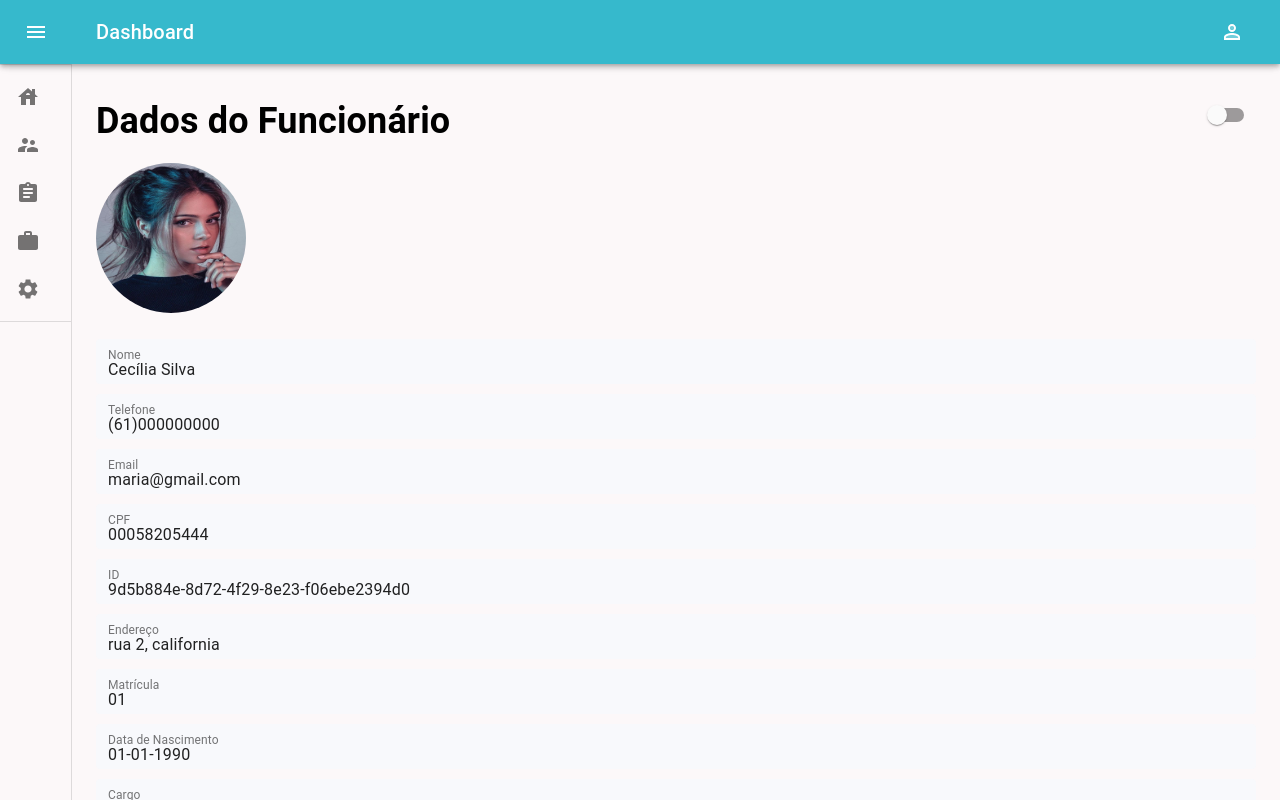
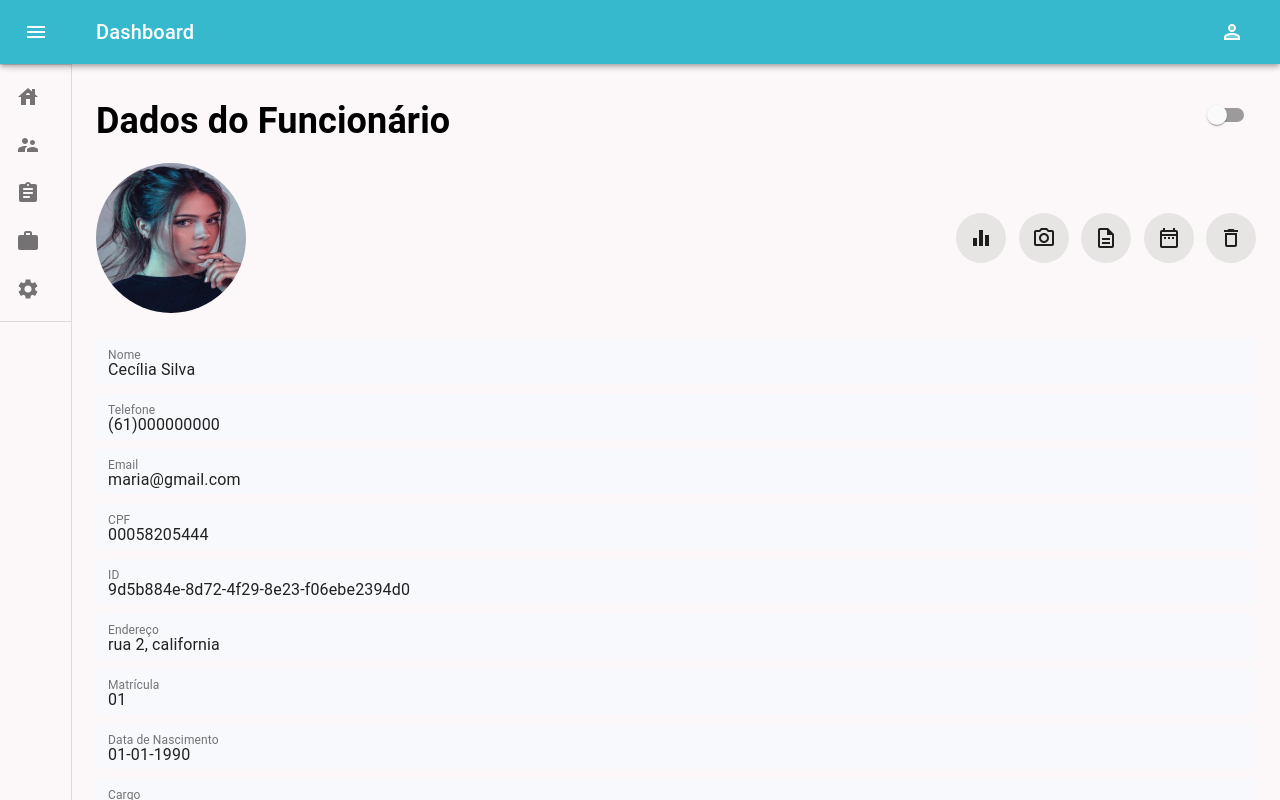
Before and after one commit to ketlen-Batista/gerenciador-front-end, a React (Vite) app: page / in a window 1280 px wide. Built offline with nearby package versions, Linux system fonts and the light colour scheme; the HTML template or start-up script is replaced by a standard one.

Commit message:
feat: Adicinado ícones

```diff
--- a/src/global.css
+++ b/src/global.css
@@ -10,6 +10,7 @@
   --Background: #fcf8f9;
   --ColorFont: #000000;
   --GreenDark: #099f68;
+  --lightgray: #e7e4e4;
 }
 
 * {
--- a/src/pages/EmployeeData/index.jsx
+++ b/src/pages/EmployeeData/index.jsx
@@ -2,6 +2,12 @@ import React, { useState } from 'react';
 import * as S from './styles';
 import avatar from '../../assets/avatar1.jpg';
 import TextInput from '../../components/TextInput';
+import DeleteOutlineIcon from '@material-ui/icons/DeleteOutline';
+import DateRangeOutlinedIcon from '@material-ui/icons/DateRangeOutlined';
+import DescriptionOutlinedIcon from '@material-ui/icons/DescriptionOutlined';
+import CameraAltOutlinedIcon from '@material-ui/icons/CameraAltOutlined';
+import EqualizerOutlinedIcon from '@material-ui/icons/EqualizerOutlined';
+import Tooltip from '@material-ui/core/Tooltip';
 
 const data = {
   id: '9d5b884e-8d72-4f29-8e23-f06ebe2394d0',
@@ -35,8 +41,44 @@ function EmployeeData() {
 
   return (
     <div style={{ display: 'flex', gap: '10px', flexDirection: 'column' }}>
-      {/* IMAGEM DO FUNCIONÁRIO */}
-      <S.Image src={avatar} />
+      {/* container header */}
+      <S.ContainerHeader>
+        {/* IMAGEM DO FUNCIONÁRIO */}
+        <S.Image src={avatar} />
+
+        {/* container icons */}
+        <S.ContainerIcons>
+          <Tooltip title="Relatórios" placement="top">
+            <S.CircleIcon>
+              <EqualizerOutlinedIcon fontSize="medium" />
+            </S.CircleIcon>
+          </Tooltip>
+
+          <Tooltip title="Registro de Serviços" placement="top">
+            <S.CircleIcon>
+              <CameraAltOutlinedIcon fontSize="medium" />
+            </S.CircleIcon>
+          </Tooltip>
+
+          <Tooltip title="Documentos" placement="top">
+            <S.CircleIcon>
+              <DescriptionOutlinedIcon fontSize="medium" />
+            </S.CircleIcon>
+          </Tooltip>
+
+          <Tooltip title="Folha de Ponto" placement="top">
+            <S.CircleIcon>
+              <DateRangeOutlinedIcon fontSize="medium" />
+            </S.CircleIcon>
+          </Tooltip>
+
+          <Tooltip title="Deletar" placement="top">
+            <S.CircleIcon>
+              <DeleteOutlineIcon fontSize="medium" />
+            </S.CircleIcon>
+          </Tooltip>
+        </S.ContainerIcons>
+      </S.ContainerHeader>
 
       {/* INPUT DO NOME */}
       <TextInput
@@ -47,7 +89,6 @@ function EmployeeData() {
         onChange={(event) => setName(event.target.value)}
         mini
       />
-
       {/* INPUT DO TELEFONE */}
       <TextInput
         name="phone"
@@ -57,7 +98,6 @@ function EmployeeData() {
         onChange={(event) => setPhone(event.target.value)}
         mini
       />
-
       {/* INPUT DO EMAIL */}
       <TextInput
         name="email"
@@ -67,7 +107,6 @@ function EmployeeData() {
         onChange={(event) => setEmail(event.target.value)}
         mini
       />
-
       {/* INPUT DO CPF */}
       <TextInput
         name="cpf"
@@ -77,7 +116,6 @@ function EmployeeData() {
         onChange={(event) => setCpf(event.target.value)}
         mini
       />
-
       {/* INPUT DO ID */}
       <TextInput
         name="id"
@@ -87,7 +125,6 @@ function EmployeeData() {
         onChange={(event) => setId(event.target.value)}
         mini
       />
-
       {/* INPUT DO ENDEREÇO */}
       <TextInput
         name="address"
@@ -97,7 +134,6 @@ function EmployeeData() {
         onChange={(event) => setEndereço(event.target.value)}
         mini
       />
-
       {/* INPUT DO MATRÍCULA */}
       <TextInput
         name="registration"
@@ -107,7 +143,6 @@ function EmployeeData() {
         onChange={(event) => setMatrícula(event.target.value)}
         mini
       />
-
       {/* INPUT DO DATA DE NASCIMENTO */}
       <TextInput
         name="dateOfBirth"
@@ -117,7 +152,6 @@ function EmployeeData() {
         onChange={(event) => setData_de_nascimento(event.target.value)}
         mini
       />
-
       {/* INPUT DO CARGO */}
       <TextInput
         name="office"
@@ -127,7 +161,6 @@ function EmployeeData() {
         onChange={(event) => setCargo(event.target.value)}
         mini
       />
-
       {/* INPUT DO SETOR */}
       <TextInput
         name="sector"
@@ -137,7 +170,6 @@ function EmployeeData() {
         onChange={(event) => setSetor(event.target.value)}
         mini
       />
-
       {/* INPUT DO SEÇÃO */}
       <TextInput
         name="section"
--- a/src/pages/EmployeeData/styles.ts
+++ b/src/pages/EmployeeData/styles.ts
@@ -1,6 +1,33 @@
 import styled from 'styled-components';
 import { withStyles } from '@material-ui/core/styles';
 import { Button } from '@material-ui/core';
+
+export const ContainerHeader = styled.div`
+  display: flex;
+  flex-direction: row;
+  justify-content: space-between;
+  align-items: center;
+`;
+
+export const ContainerIcons = styled.div`
+  display: flex;
+  width: 300px;
+  justify-content: space-between;
+`;
+
+export const CircleIcon = styled.div`
+  display: flex;
+  background: var(--lightgray);
+  border-radius: 100%;
+  padding: 5px;
+  width: 50px;
+  height: 50px;
+  align-items: center;
+  justify-content: center;
+  :hover {
+    cursor: pointer;
+  }
+`;
 
 export const Image = styled.img`
   width: 150px;
```
